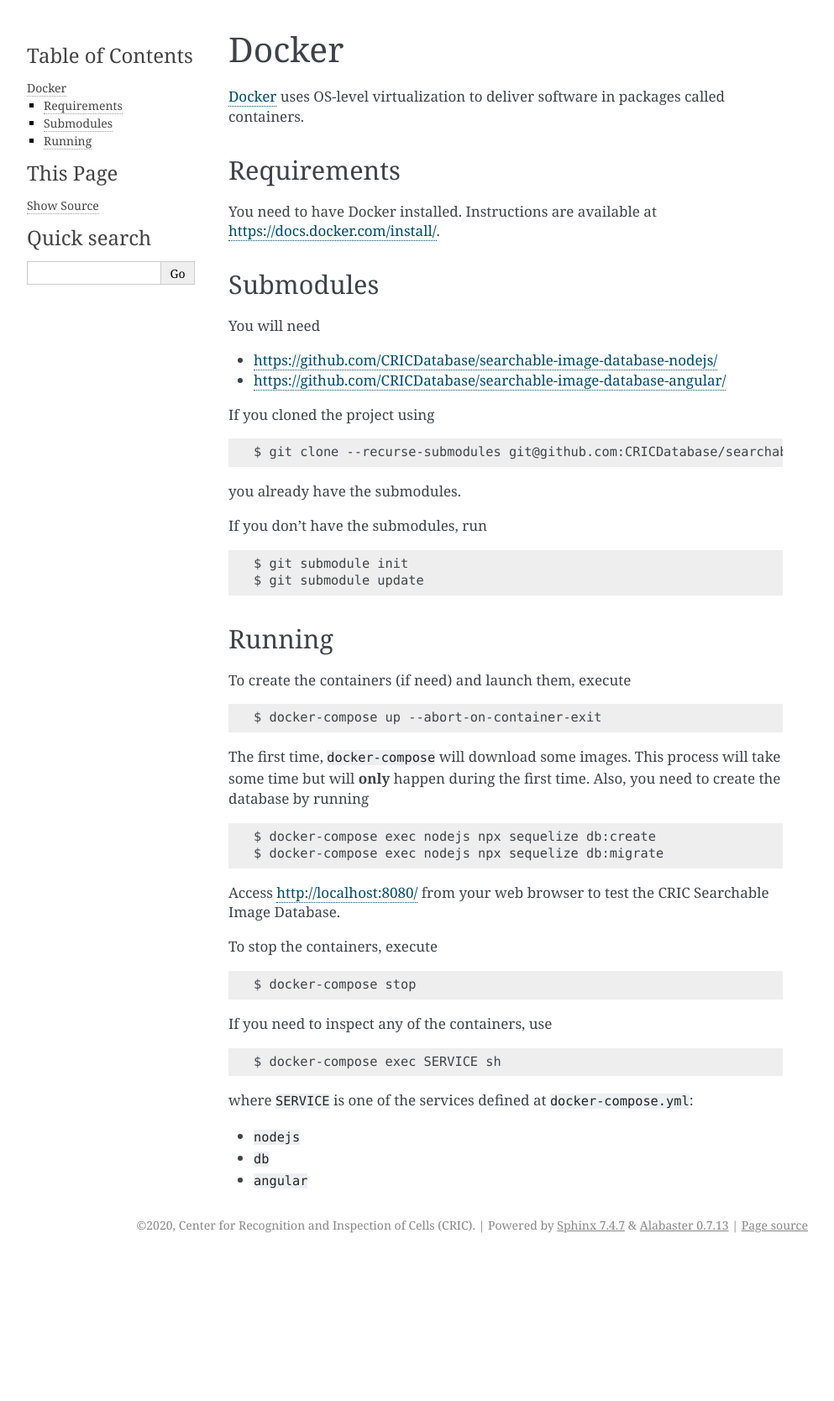
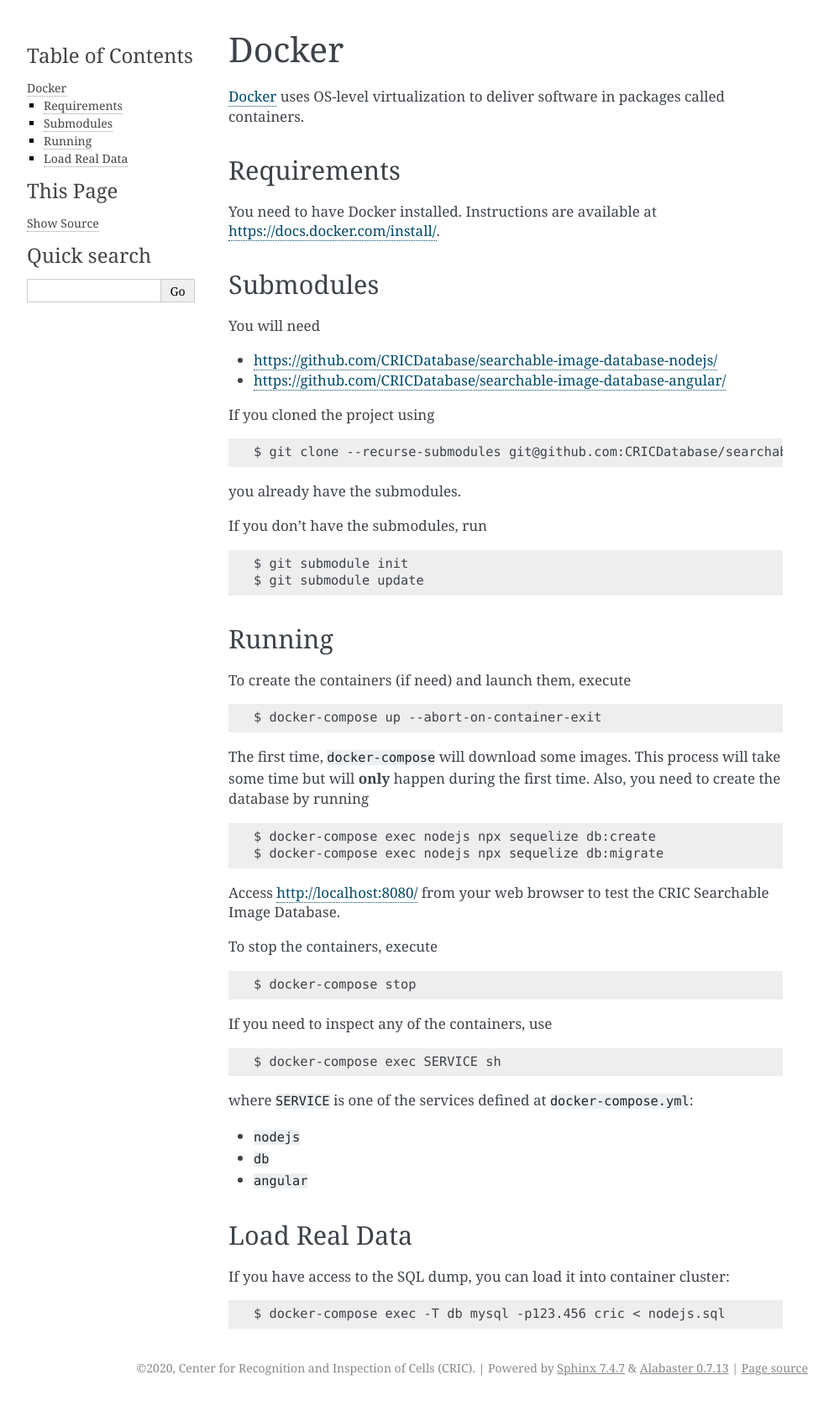
Before and after one commit to CRICDatabase/searchable-image-database, a Sphinx documentation site: the page built from docs/docker.rst, in a window 1280 px wide. Shown: the whole page at 84% size, without its empty margins (148-1141 px from the left). Built offline with Sphinx 7.4.7, drawn with Linux system fonts in a browser that asks for light colours; before the commit the page ends 1498 px from its top, so only the background shows below that.

Commit message:
Add note about load SQL

```diff
--- a/docs/docker.rst
+++ b/docs/docker.rst
@@ -65,3 +65,11 @@
 - ``nodejs``
 - ``db``
 - ``angular``
+
+Load Real Data
+--------------
+
+If you have access to the SQL dump,
+you can load it into container cluster::
+
+    $ docker-compose exec -T db mysql -p123.456 cric < nodejs.sql
```
